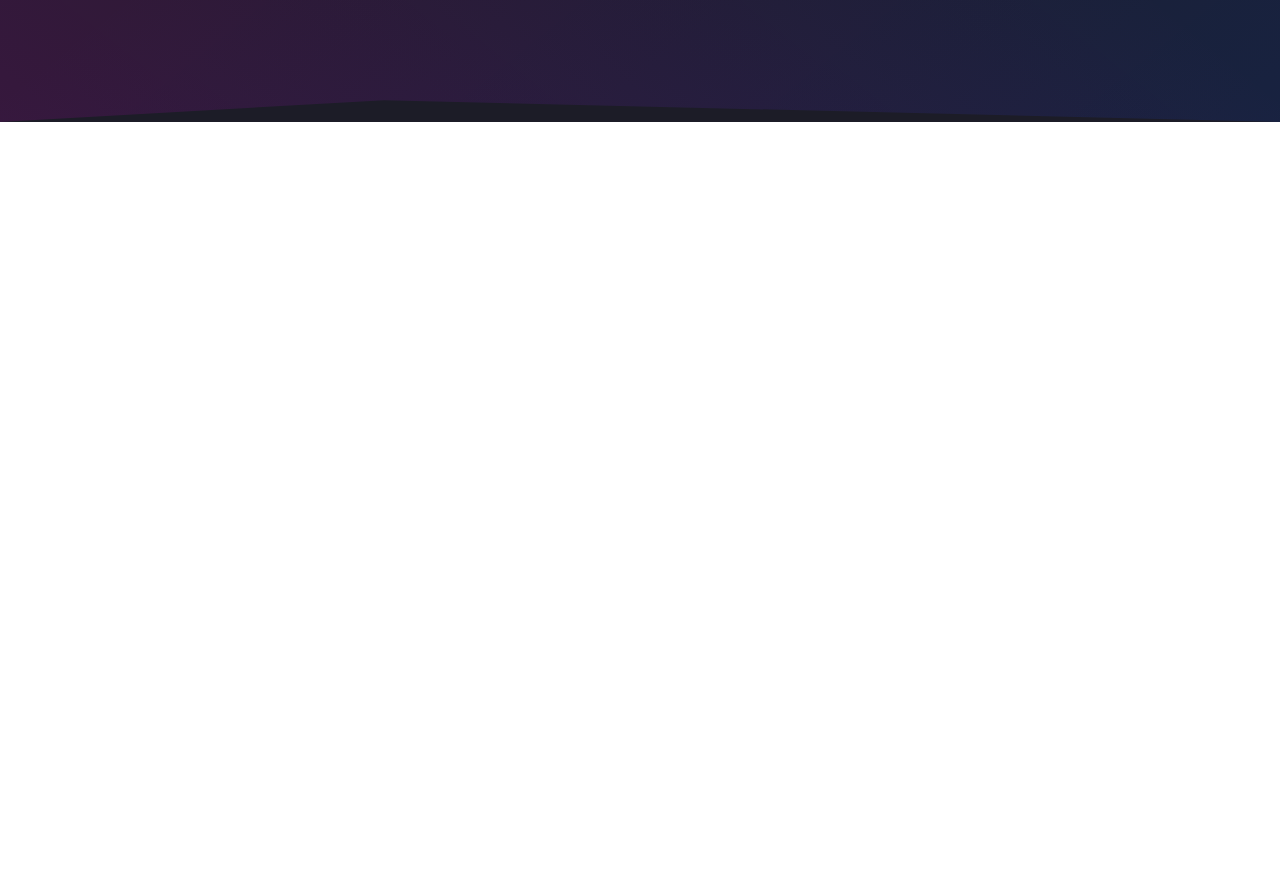
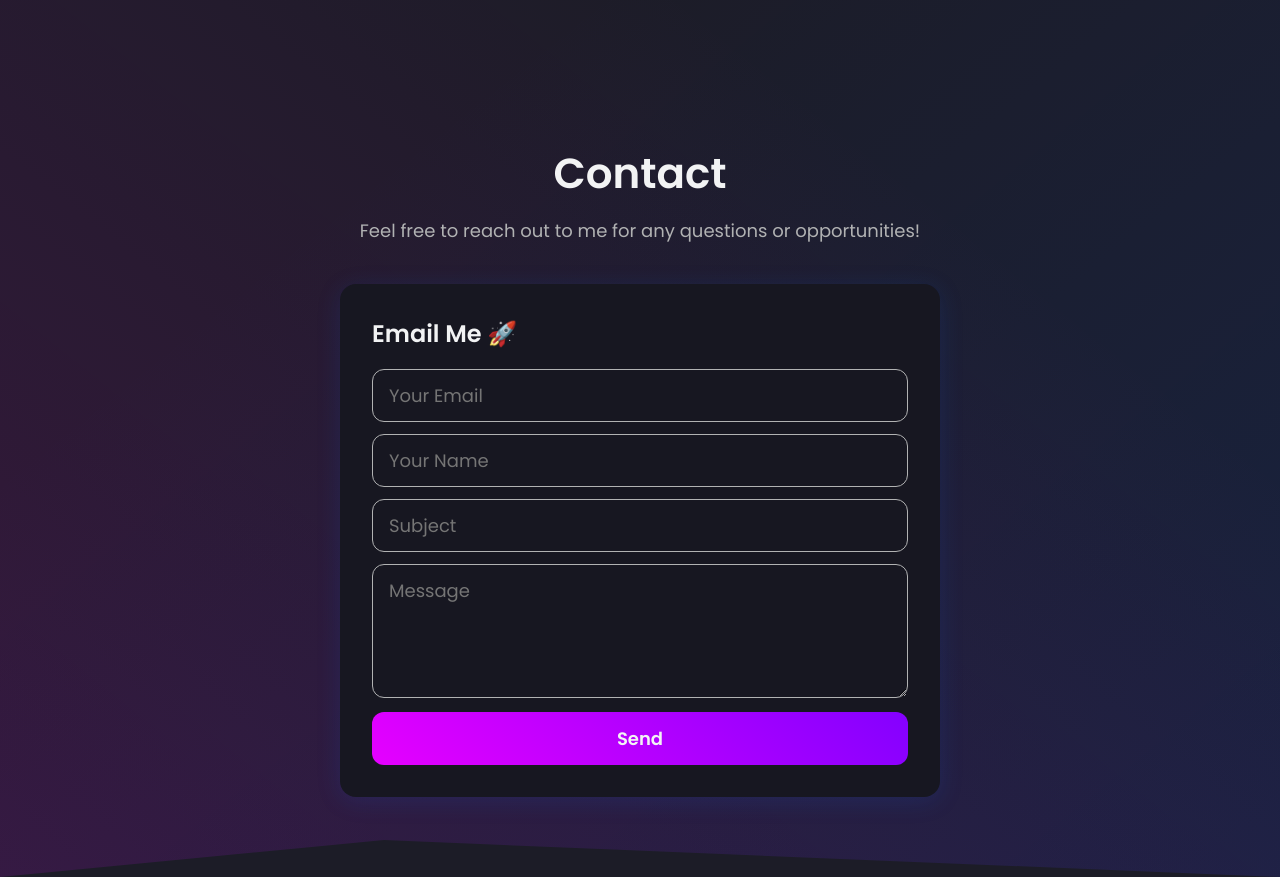
Before and after one commit to maitry1998/My-portfolio-website, a React (Create React App) app in the folder portfolio/: page / in a window 1280 px wide. Shown: the part 7280-8157 px from the top of the page. Before the commit the page ends 7402 px from the top, so only its background shows below. Built offline with nearby package versions, Linux system fonts and the light colour scheme.

Commit message:
Deployment started 2

```diff
--- a/portfolio/src/App.js
+++ b/portfolio/src/App.js
@@ -11,6 +11,7 @@ import Experience from './components/Experience';
 import Projects from './components/projects';
 import ProjectDetails from "../src/components/projectdetails";
 import { useState, useEffect } from "react";
+import Contact from './components/Contact';
 const Body = styled.div`
   background-color: ${({ theme }) => theme.bg};
   width: 100%;
@@ -42,7 +43,7 @@ function App() {
           <Projects openModal={openModal} setnewModal={setmodelcall} />
           <Wrapper>
             <Education></Education>
-            {/* <Contact></Contact> */}
+            <Contact></Contact>
           </Wrapper>
           {openModal.state &&
           <ProjectDetails openModal={openModal} setnewModal={setmodelcall}/>}
--- a/portfolio/src/components/Contact/index.js
+++ b/portfolio/src/components/Contact/index.js
@@ -0,0 +1,177 @@
+import React from "react";
+import styled from "styled-components";
+import { useRef } from "react";
+import emailjs from "@emailjs/browser";
+import { Snackbar } from "@mui/material";
+
+const Container = styled.div`
+  display: flex;
+  flex-direction: column;
+  justify-content: center;
+  position: relative;
+  z-index: 1;
+  align-items: center;
+  @media (max-width: 960px) {
+    padding: 0px;
+  }
+`;
+
+const Wrapper = styled.div`
+  position: relative;
+  display: flex;
+  justify-content: space-between;
+  align-items: center;
+  flex-direction: column;
+  width: 100%;
+  max-width: 1350px;
+  padding: 0px 0px 80px 0px;
+  gap: 12px;
+  @media (max-width: 960px) {
+    flex-direction: column;
+  }
+`;
+
+const Title = styled.div`
+  font-size: 42px;
+  text-align: center;
+  font-weight: 600;
+  margin-top: 20px;
+  color: ${({ theme }) => theme.text_primary};
+  @media (max-width: 768px) {
+    margin-top: 12px;
+    font-size: 32px;
+  }
+`;
+
+const Desc = styled.div`
+  font-size: 18px;
+  text-align: center;
+  max-width: 600px;
+  color: ${({ theme }) => theme.text_secondary};
+  @media (max-width: 768px) {
+    margin-top: 12px;
+    font-size: 16px;
+  }
+`;
+
+const ContactForm = styled.form`
+  width: 95%;
+  max-width: 600px;
+  display: flex;
+  flex-direction: column;
+  background-color: ${({ theme }) => theme.card};
+  padding: 32px;
+  border-radius: 16px;
+  box-shadow: rgba(23, 92, 230, 0.15) 0px 4px 24px;
+  margin-top: 28px;
+  gap: 12px;
+`;
+
+const ContactTitle = styled.div`
+  font-size: 24px;
+  margin-bottom: 6px;
+  font-weight: 600;
+  color: ${({ theme }) => theme.text_primary};
+`;
+
+const ContactInput = styled.input`
+  flex: 1;
+  background-color: transparent;
+  border: 1px solid ${({ theme }) => theme.text_secondary};
+  outline: none;
+  font-size: 18px;
+  color: ${({ theme }) => theme.text_primary};
+  border-radius: 12px;
+  padding: 12px 16px;
+  &:focus {
+    border: 1px solid ${({ theme }) => theme.primary};
+  }
+`;
+
+const ContactInputMessage = styled.textarea`
+  flex: 1;
+  background-color: transparent;
+  border: 1px solid ${({ theme }) => theme.text_secondary};
+  outline: none;
+  font-size: 18px;
+  color: ${({ theme }) => theme.text_primary};
+  border-radius: 12px;
+  padding: 12px 16px;
+  &:focus {
+    border: 1px solid ${({ theme }) => theme.primary};
+  }
+`;
+
+const ContactButton = styled.input`
+  width: 100%;
+  text-decoration: none;
+  text-align: center;
+  background: hsla(271, 100%, 50%, 1);
+  background: linear-gradient(
+    225deg,
+    hsla(271, 100%, 50%, 1) 0%,
+    hsla(294, 100%, 50%, 1) 100%
+  );
+  background: -moz-linear-gradient(
+    225deg,
+    hsla(271, 100%, 50%, 1) 0%,
+    hsla(294, 100%, 50%, 1) 100%
+  );
+  background: -webkit-linear-gradient(
+    225deg,
+    hsla(271, 100%, 50%, 1) 0%,
+    hsla(294, 100%, 50%, 1) 100%
+  );
+  padding: 13px 16px;
+  margin-top: 2px;
+  border-radius: 12px;
+  border: none;
+  color: ${({ theme }) => theme.text_primary};
+  font-size: 18px;
+  font-weight: 600;
+`;
+
+const Contact = () => {
+  //hooks
+  const [open, setOpen] = React.useState(false);
+  const form = useRef();
+
+  const handleSubmit = (e) => {
+    e.preventDefault();
+    // emailjs.sendForm('service_tox7kqs', 'template_nv7k7mj', form.current, 'SybVGsYS52j2TfLbi')
+    //   .then((result) => {
+    //     setOpen(true);
+    //     form.current.reset();
+    //   }, (error) => {
+    //     console.log(error.text);
+    //   });
+  };
+
+  return (
+    <Container>
+      <Wrapper>
+        <Title>Contact</Title>
+        <Desc>
+          Feel free to reach out to me for any questions or opportunities!
+        </Desc>
+        <ContactForm ref={form} onSubmit={handleSubmit}>
+          <ContactTitle>Email Me 🚀</ContactTitle>
+          <ContactInput placeholder="Your Email" name="from_email" />
+          <ContactInput placeholder="Your Name" name="from_name" />
+          <ContactInput placeholder="Subject" name="subject" />
+          <ContactInputMessage placeholder="Message" rows="4" name="message" />
+          <ContactButton type="submit" value="Send" />
+        </ContactForm>
+        <Snackbar
+          open={open}
+          autoHideDuration={6000}
+          onClose={() => setOpen(false)}
+          message="Email sent successfully!"
+          severity="success"
+        />
+      </Wrapper>
+    </Container>
+  );
+};
+
+export default Contact;
```
